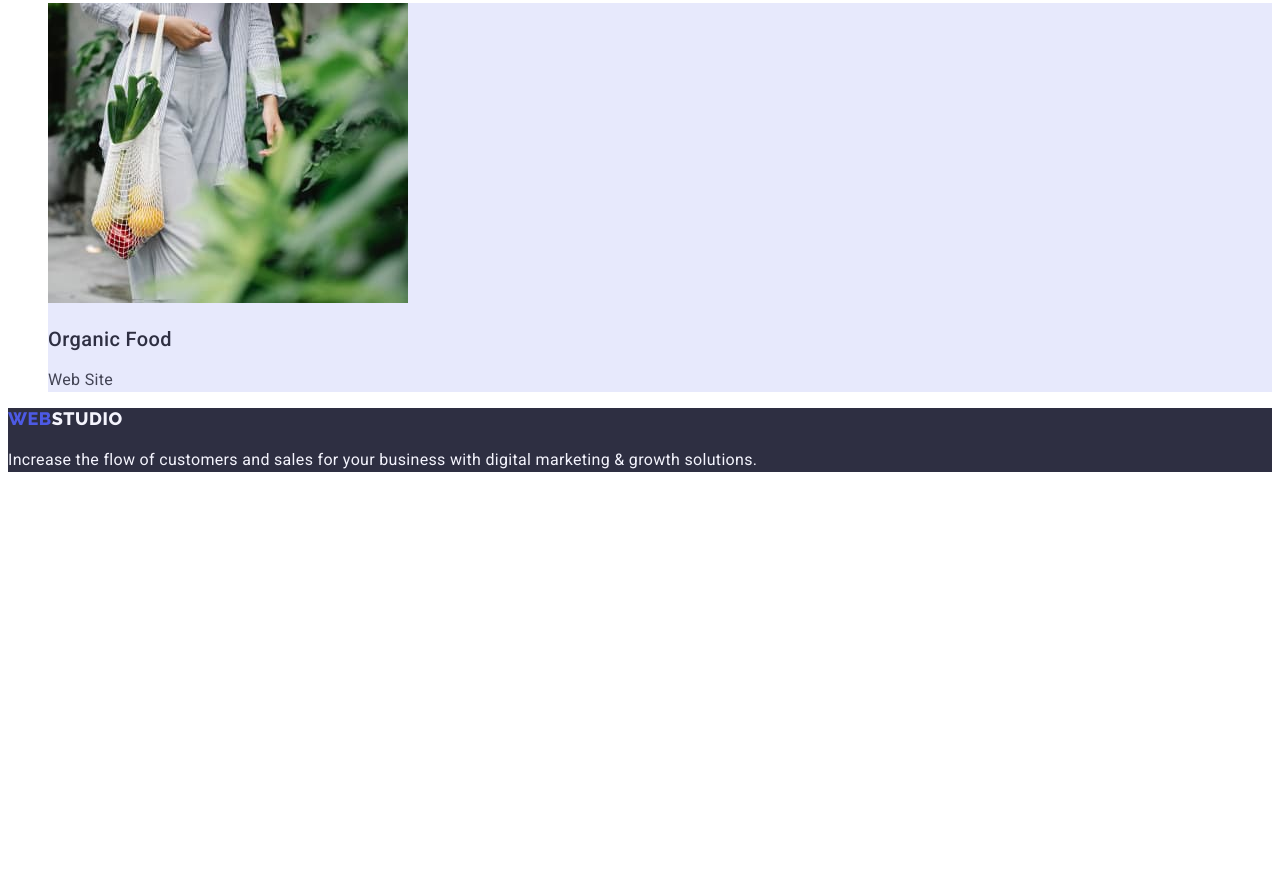
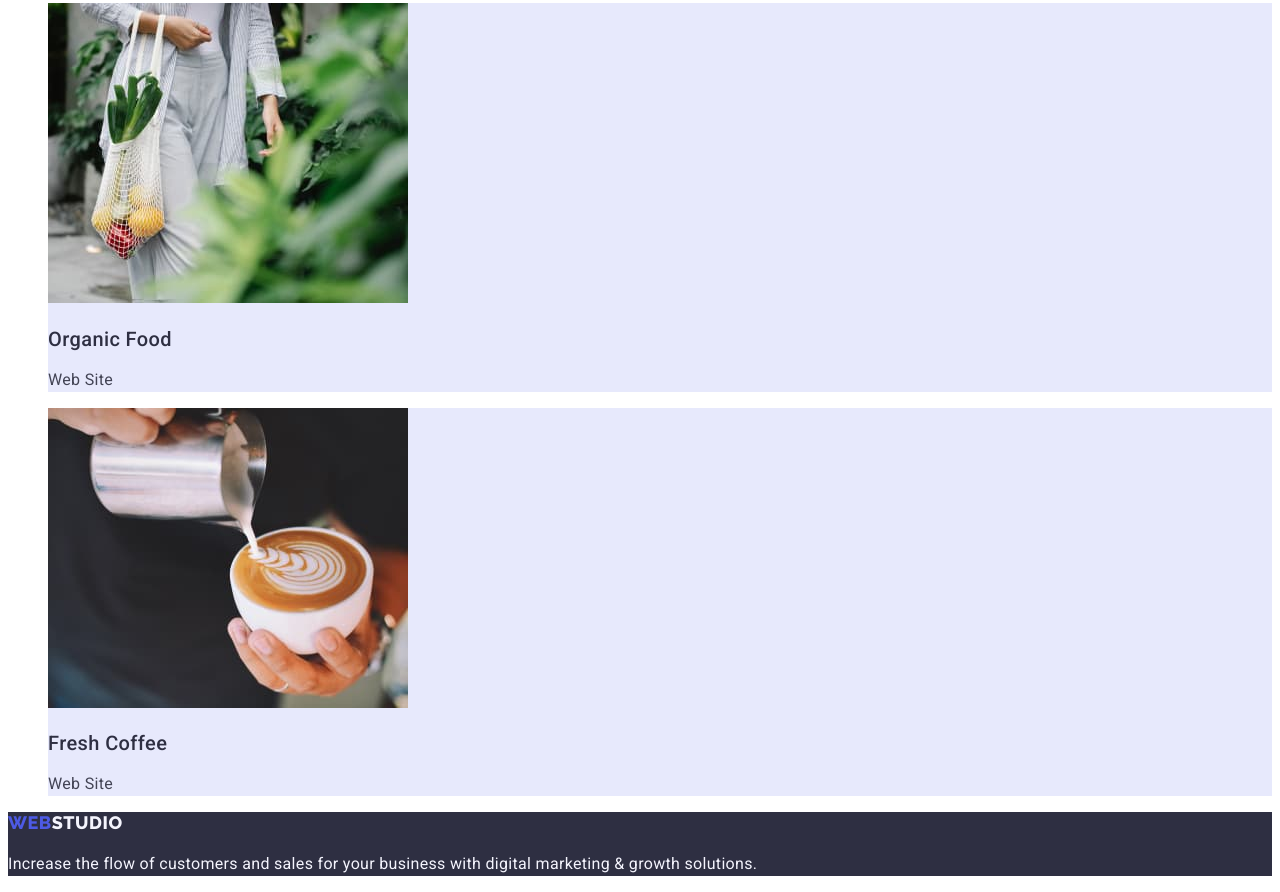
Before and after one commit to Volodymyr-Savytskyi/goit-markup-hw-02, a plain HTML site: page portfolio.html in a window 1280 px wide. Shown: the part 3192-4084 px from the top of the page. Before the commit the page ends 3680 px from the top, so only its background shows below. Drawn offline with Linux system fonts and the light colour scheme.

Commit message:
portfolio

```diff
--- a/portfolio.html
+++ b/portfolio.html
@@ -108,6 +108,13 @@
                         <p class="item-text" >Web Site</p>
                     </a>
                 </li>
+                <li class="section-item">
+                    <a class="item-link link" href="">
+                        <img src="./images/item9.jpg" alt="Fresh Coffee" width="360" >
+                        <h2 class="item-title">Fresh Coffee</h2>
+                        <p class="item-text" >Web Site</p>
+                    </a>
+                </li>
             </ul>
         </section>
     </main>
```
